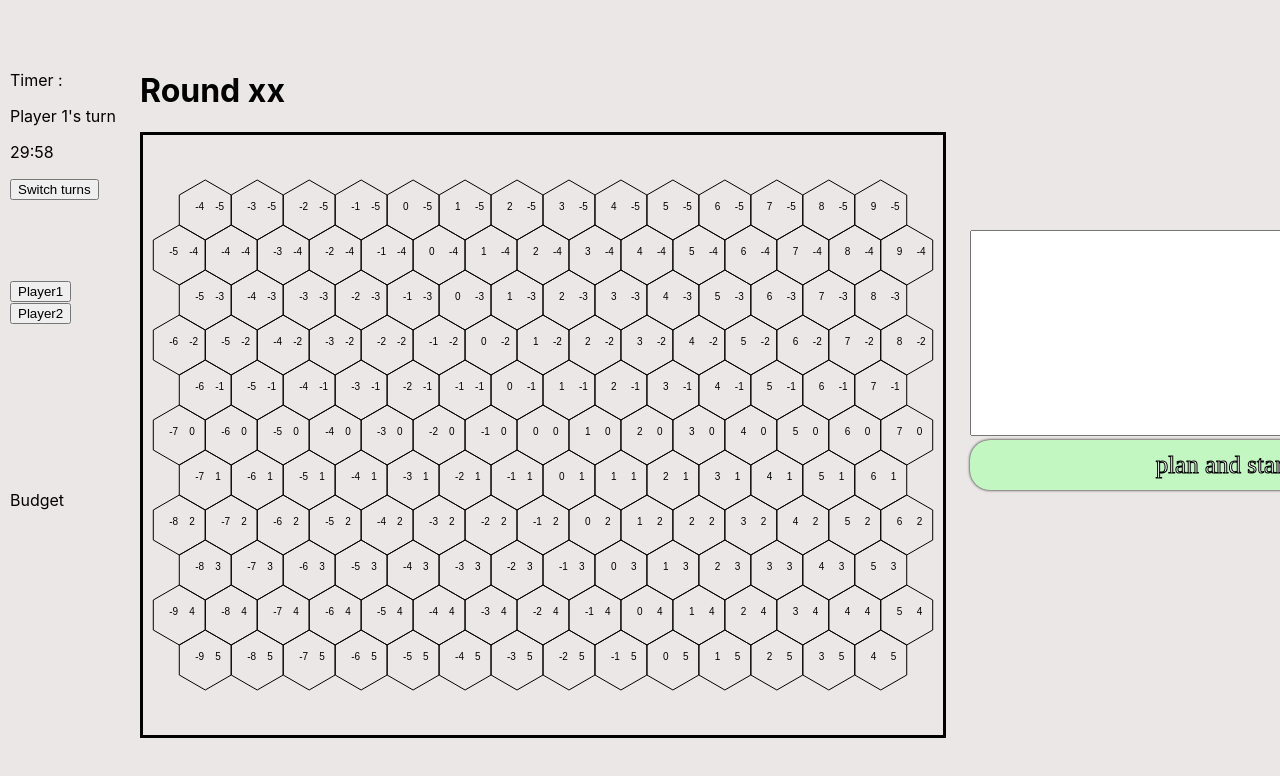
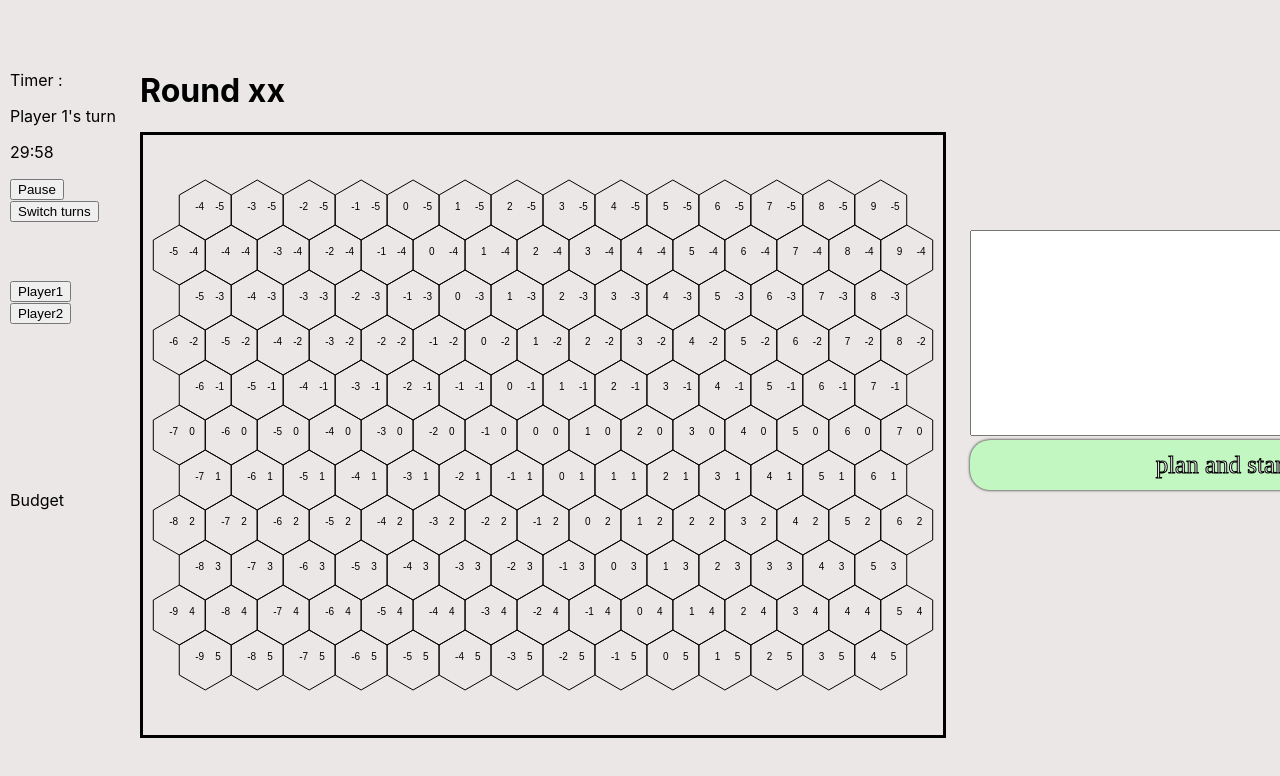
Before and after one commit to BezTTTT/PJOOP-Front, a React (Create React App) app: page / in a window 1280 px wide. Both pictures are taken after a click on the button "START". Shown: the top 776 px of the page. Built offline with nearby package versions, Linux system fonts and the light colour scheme.

Commit message:
Add pause timer

```diff
--- a/package.json
+++ b/package.json
@@ -3,6 +3,7 @@
   "version": "0.1.0",
   "private": true,
   "dependencies": {
+    "@stomp/stompjs": "^7.0.0",
     "@testing-library/jest-dom": "^5.16.5",
     "@testing-library/react": "^13.4.0",
     "@testing-library/user-event": "^13.5.0",
--- a/src/components/ingame/Timer.jsx
+++ b/src/components/ingame/Timer.jsx
@@ -4,14 +4,17 @@ function CountdownTimer() {
   const [timeLeft, setTimeLeft] = useState(30 * 60);
   const [playerTurn, setPlayerTurn] = useState(1);
   const [previousTime, setPreviousTime] = useState(30 * 60);
+  const [paused, setPaused] = useState(false);
 
   useEffect(() => {
     const intervalId = setInterval(() => {
-      setTimeLeft((prevTime) => prevTime - 1);
+      if (!paused) {
+        setTimeLeft((prevTime) => prevTime - 1);
+      }
     }, 1000);
 
     return () => clearInterval(intervalId);
-  }, []);
+  }, [paused]);
 
   useEffect(() => {
     if (timeLeft === 0) {
@@ -30,6 +33,10 @@ function CountdownTimer() {
     setTimeLeft(previousTime);
   };
 
+  const togglePause = () => {
+    setPaused((prevPaused) => !prevPaused);
+  };
+
   return (
     <div>
       <p>Player {playerTurn}'s turn</p>
@@ -37,6 +44,11 @@ function CountdownTimer() {
         {minutes.toString().padStart(2, "0")}:
         {seconds.toString().padStart(2, "0")}
       </p>
+      {paused ? (
+        <button onClick={togglePause}>Resume</button>
+      ) : (
+        <button onClick={togglePause}>Pause</button>
+      )}
       <button onClick={switchTurns}>Switch turns</button>
     </div>
   );
```
Also changed, not shown: 1 other file (tests, documents, lock files or other folders).
